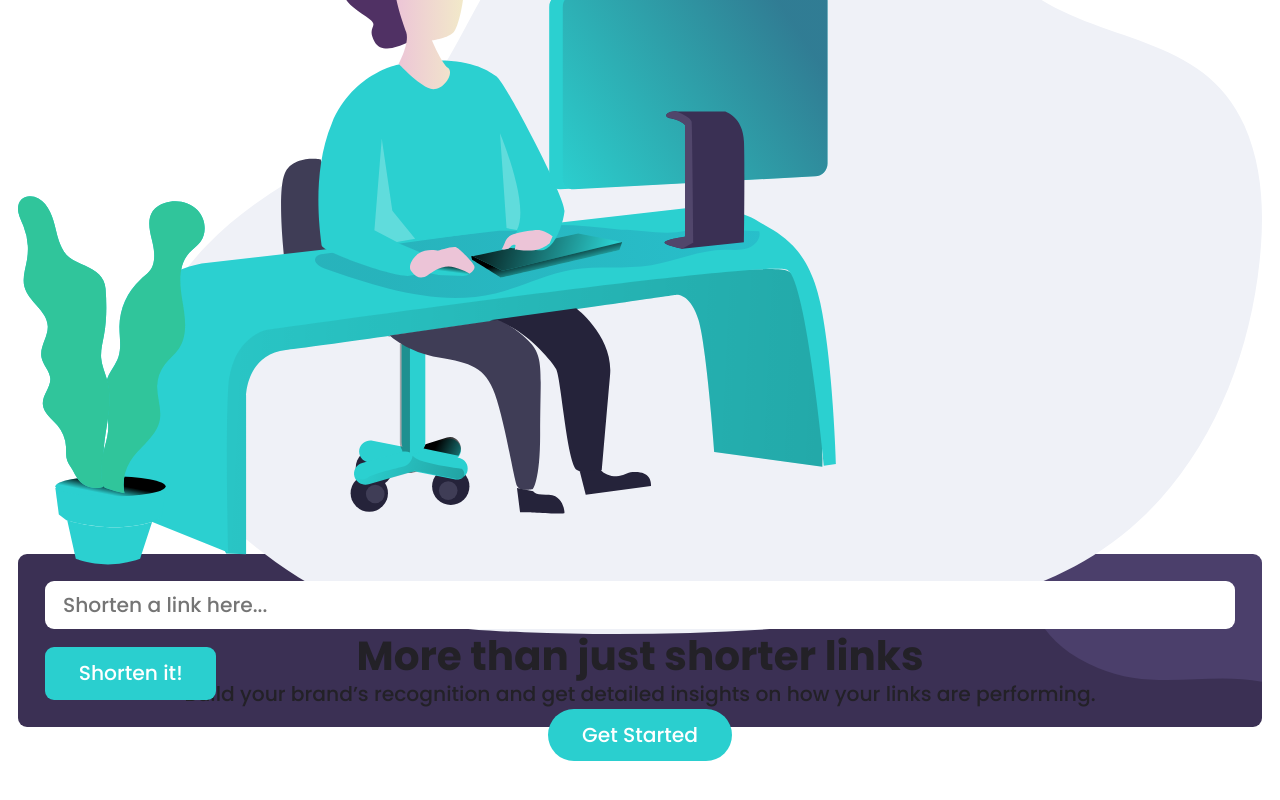
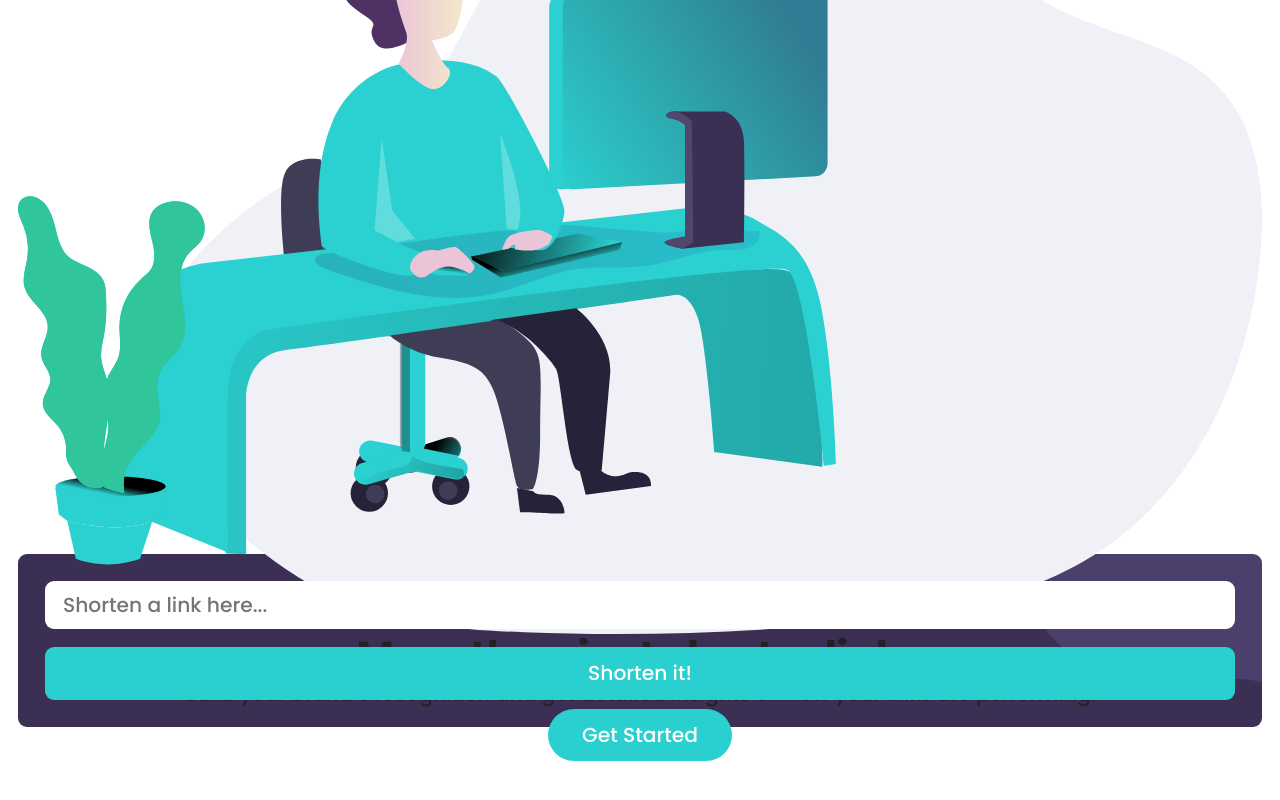
Before and after one commit to shamwela/shortly, a React (Create React App) app: page / in a window 1280 px wide. Shown: the part 264-1064 px from the top of the page. Built offline with nearby package versions, Linux system fonts and the light colour scheme.

Commit message:
Fix layouts

```diff
--- a/src/components/Button.jsx
+++ b/src/components/Button.jsx
@@ -3,7 +3,7 @@ import '../utils/variables.css'
 
 const ButtonLink = styled.button`
   display: inline-block;
-  max-width: max-content;
+  width: 100%;
   border: 0;
   border-radius: 100px;
   background-color: var(--cyan);
@@ -11,6 +11,10 @@ const ButtonLink = styled.button`
   text-align: center;
   color: #fff !important;
   cursor: pointer;
+
+  @media (min-width: 1440px) {
+    width: max-content;
+  }
 `
 
 export default ButtonLink
--- a/src/components/InputSection.jsx
+++ b/src/components/InputSection.jsx
@@ -17,7 +17,6 @@ const Wrapper = styled.div`
   padding: 1.5rem;
 
   & > * {
-    width: 100%;
     border-radius: ${borderRadius};
   }
 
@@ -29,16 +28,15 @@ const Wrapper = styled.div`
 `
 
 const Input = styled.input`
+  flex-grow: 1;
   padding: 0.5rem 1rem;
 `
-
-const SubmitButton = styled(Button)``
 
 export default function InputSection() {
   return (
     <Wrapper>
       <Input placeholder='Shorten a link here...' />
-      <SubmitButton>Shorten it!</SubmitButton>
+      <Button>Shorten it!</Button>
     </Wrapper>
   )
 }
--- a/src/components/Intro.jsx
+++ b/src/components/Intro.jsx
@@ -41,6 +41,10 @@ const TextWrapper = styled.section`
   }
 `
 
+const CallToActionButton = styled(Button)`
+  width: max-content;
+`
+
 export default function Intro() {
   return (
     <MainWrapper>
@@ -51,7 +55,7 @@ export default function Intro() {
           Build your brand’s recognition and get detailed insights on how your
           links are performing.
         </p>
-        <Button>Get Started</Button>
+        <CallToActionButton>Get Started</CallToActionButton>
       </TextWrapper>
     </MainWrapper>
   )
--- a/src/components/Nav/LinksWrapper.jsx
+++ b/src/components/Nav/LinksWrapper.jsx
@@ -52,7 +52,7 @@ const SeparatorLine = styled.hr`
 `
 
 const SignUpButton = styled(Button)`
-  align-self: stretch;
+
 `
 
 export default function LinksWrapper({ menuOpened }) {
```
